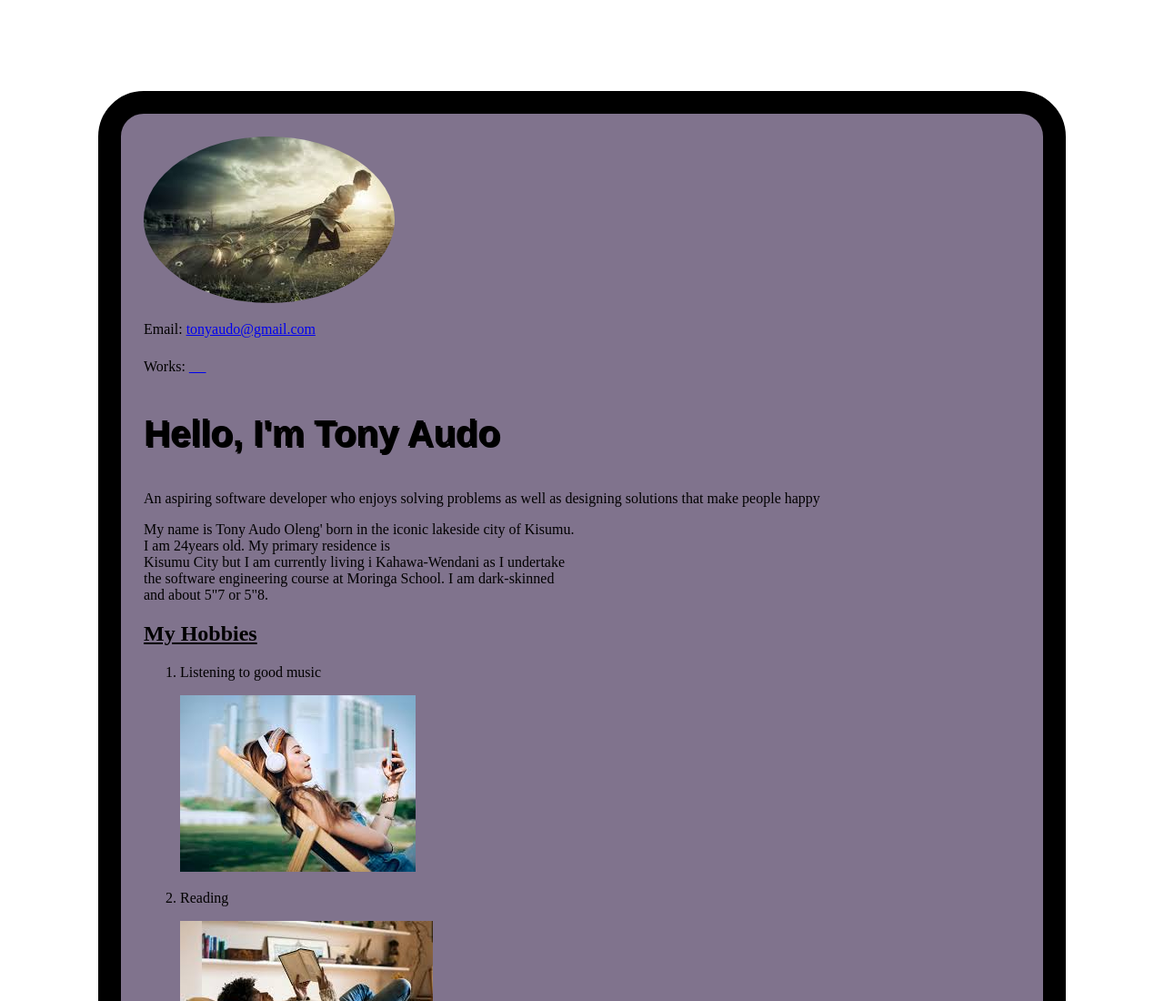
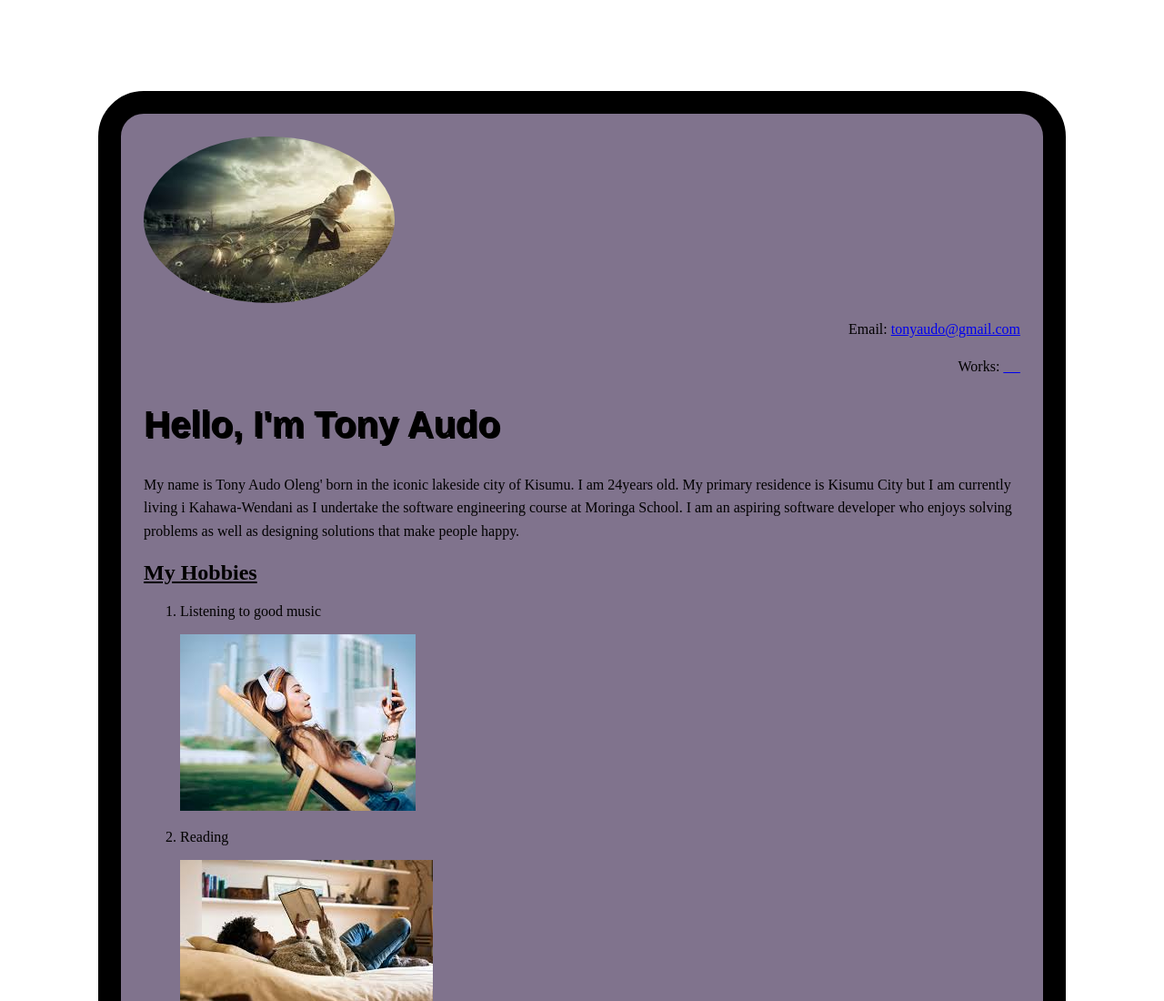
Before and after one commit to tony-g30/portfolio, a plain HTML site: page index.html in a window 1280 px wide. Shown: the top 1100 px of the page at 91% size. Drawn offline with Linux system fonts and the light colour scheme.

Commit message:
improving my html and css files more

```diff
--- a/index.html
+++ b/index.html
@@ -14,7 +14,7 @@
     <div>
         <img  class="img2" src="download.jpeg" alt="myself">
     </div>
-    <div class="contact">
+    <div class="contact" align="right">
         <p>
             Email: <a href="mailto: tonyaudo@gmail.com">tonyaudo@gmail.com</a>
         </p>
@@ -26,15 +26,14 @@
 
     <!-- SECTION 2 -->
 
-    <section>
+    <section class="text">
         <p class="name">Hello, I'm Tony Audo</p>
-        <p>An aspiring software developer who enjoys solving problems as well as designing solutions that make people happy</p>
         <p>
-            My  name is Tony Audo Oleng' born in the iconic lakeside city of Kisumu.<br>
-            I am 24years old. My primary residence is<br>
-            Kisumu City but I am currently living i Kahawa-Wendani as I undertake<br>
-            the software engineering course at Moringa School. I am dark-skinned<br>
-            and about 5"7 or 5"8.
+            My  name is Tony Audo Oleng' born in the iconic lakeside city of Kisumu. I am 24years old.
+            My primary residence is Kisumu City but I am currently living i Kahawa-Wendani as I
+            undertake the software engineering course at Moringa School. I am an aspiring
+            software developer who enjoys solving problems as well as designing solutions that
+            make people happy.
         </p>
     </section>
 
@@ -90,7 +89,7 @@
     </section>
 
     <footer>
-            <h2 size="10px" align="center">&#128514;</h2>
+            <h2 size="15px" align="center">&#128514;</h2>
     </footer>
 </div>
 
--- a/styles.css
+++ b/styles.css
@@ -24,3 +24,7 @@ body{
     font-weight: bold;
     text-shadow: 2px 2px;
 }
+
+.text{
+    line-height: 1.6em;
+}
```
